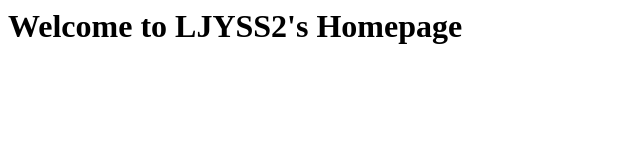
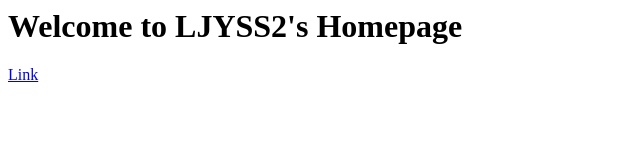
Before and after one commit to LJYSS2/dweb2023, a plain HTML site: page index.html in a window 1280 px wide. Shown: the full height of the page, 0-640 px from the left. Drawn offline with Linux system fonts and the light colour scheme.

Commit message:
Update index.html

```diff
--- a/index.html
+++ b/index.html
@@ -4,6 +4,6 @@
   </head>
   <body>
     <h1>Welcome to LJYSS2's Homepage</h1>
-    <a href = "abc/hi.html"Link"></a>
+    <a href = "abc/hi.html">Link</a>
   </body>
 </html>
```
